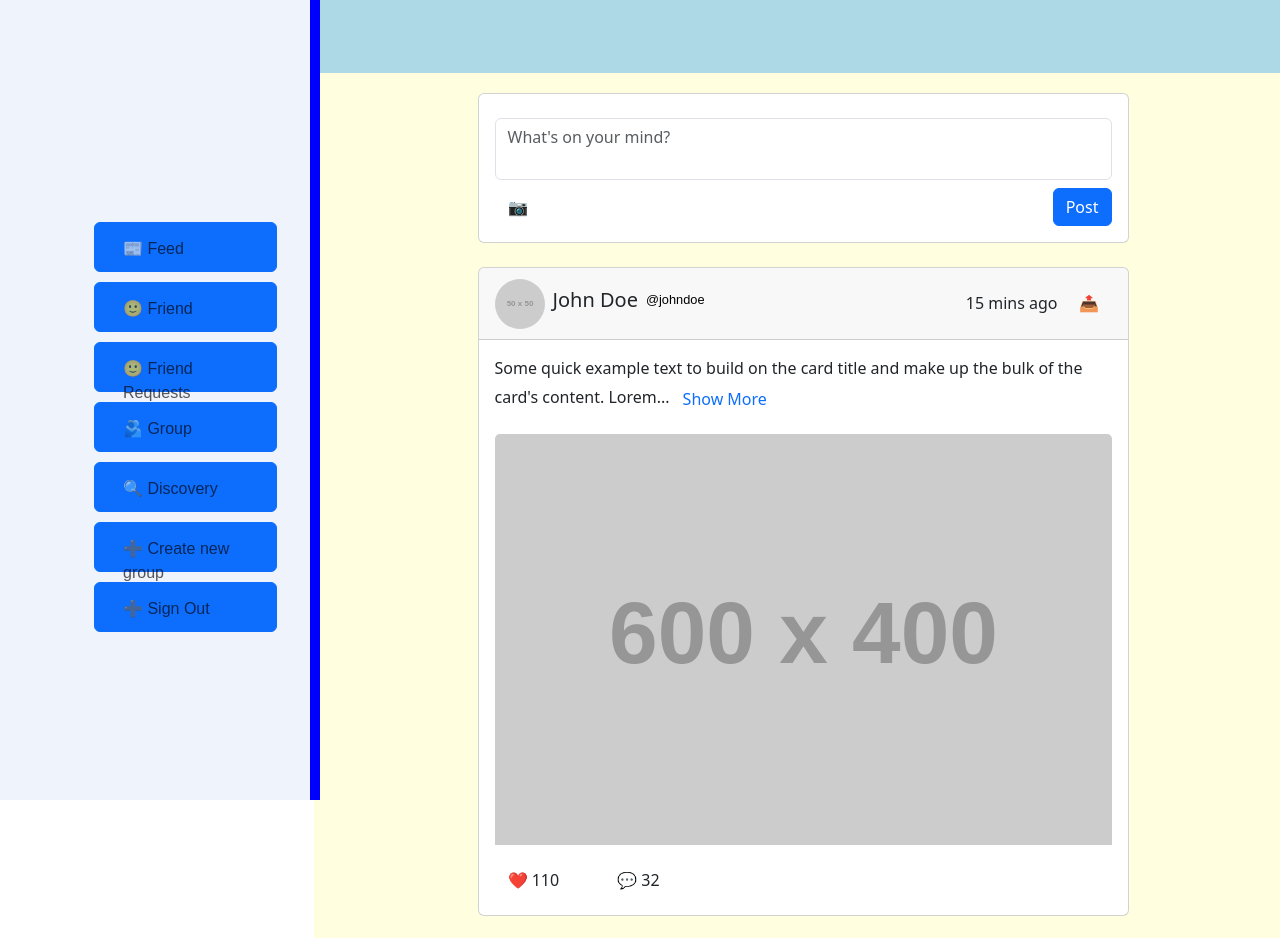
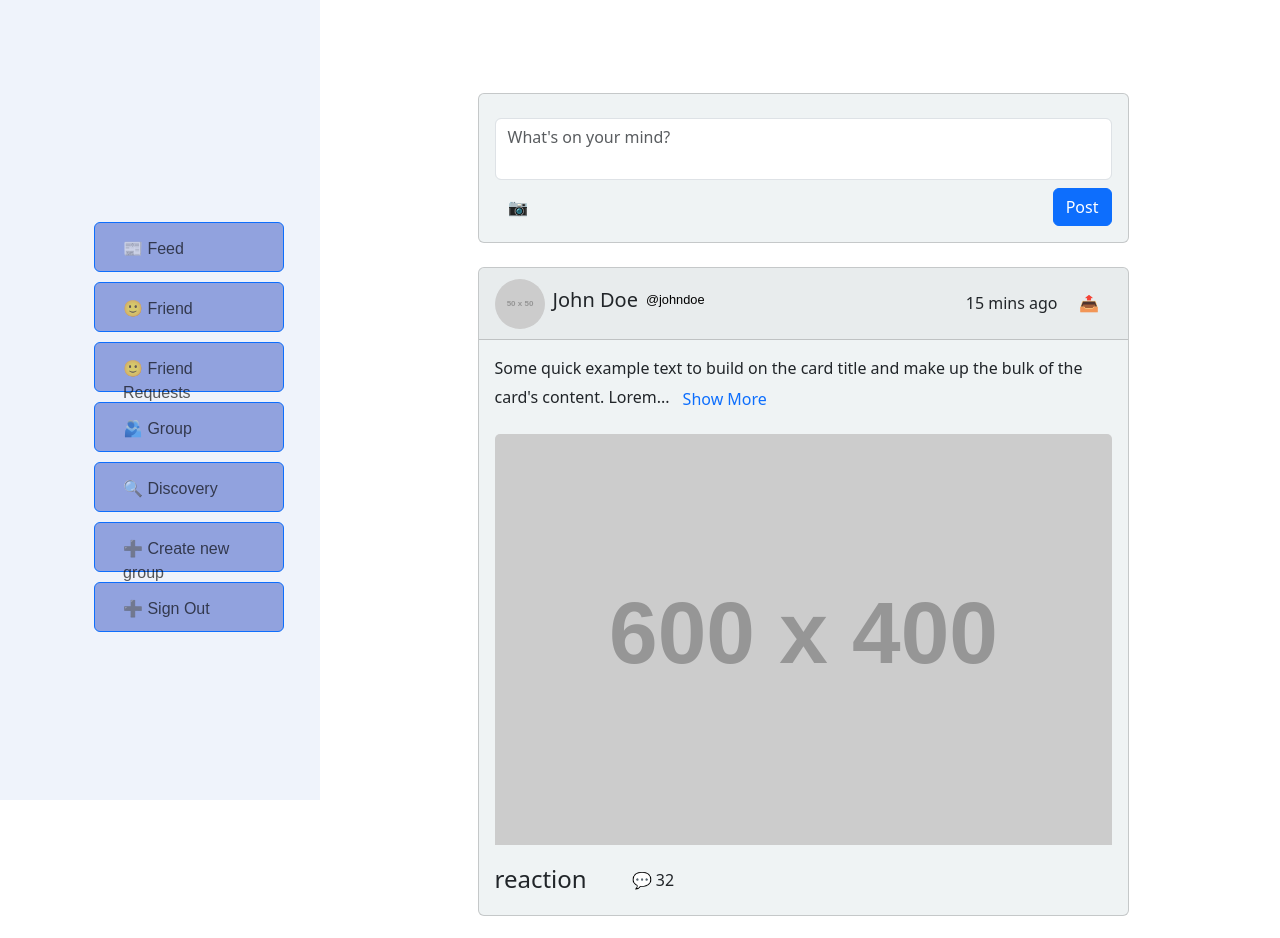
Before and after one commit to Cecil-B-Liv/fsDev, a React (Vite) app in the folder frontend/: page /HomePage in a window 1280 px wide. Shown: the top 938 px of the page. Built offline with nearby package versions, Linux system fonts and the light colour scheme.

Commit message:
change the color, add reaction bar, add noti

```diff
--- a/frontend/src/components/commentComponent.jsx
+++ b/frontend/src/components/commentComponent.jsx
@@ -4,6 +4,7 @@ import Row from "react-bootstrap/Row";
 import Col from "react-bootstrap/Col";
 import Image from "react-bootstrap/Image";
 import "../styles/commentComponent.css";
+import 'bootstrap-icons/font/bootstrap-icons.css';
 
 const CommentComponent = ({ username, content, likes, avatar }) => {
   return (
--- a/frontend/src/components/createPostHeaderComponent.jsx
+++ b/frontend/src/components/createPostHeaderComponent.jsx
@@ -12,7 +12,7 @@ export default function CreatePostHeader() {
     return (
         <>
             <Container className='d-flex justify-content-center mb-4'>
-                <Card className='createPostCard'>
+                <Card className='createPostCard' style={{ backgroundColor: '#EFF3F4' }}>
                     <Card.Body>
                         <Form>
                             <Form.Control as="textarea" rows={2} className='my-2' placeholder="What's on your mind?" />
--- a/frontend/src/components/headerComponent.jsx
+++ b/frontend/src/components/headerComponent.jsx
@@ -1,5 +1,4 @@
 import { useState, useEffect } from 'react';
-
 import Container from 'react-bootstrap/Container';
 import Nav from 'react-bootstrap/Nav';
 import Navbar from 'react-bootstrap/Navbar';
@@ -8,15 +7,16 @@ import Button from 'react-bootstrap/Button';
 import Row from 'react-bootstrap/Row';
 import Col from 'react-bootstrap/Col';
 import NavDropdown from 'react-bootstrap/NavDropdown';
+import NotificationComponent from './NotificationComponent';
 
 import '../styles/headerComponent.css';
 
 export default function Header() {
     const [prevScrollpos, setPrecScrollpos] = useState(window.scrollY);
     const [top, setTop] = useState(0);
+    const [showNotifications, setShowNotifications] = useState(false);
 
     useEffect(() => {
-        // Function to handle the header navbar scroll event
         const handleScroll = () => {
             const currentScrollPos = window.scrollY;
             if (prevScrollpos > currentScrollPos) {
@@ -32,7 +32,6 @@ export default function Header() {
         };
     }, [prevScrollpos]);
 
-    // Styles for the header navbar
     const headerNavStyle = {
         position: 'fixed',
         top: `${top}px`,
@@ -71,7 +70,25 @@ export default function Header() {
                         </Row>
                     </Form>
                     <Nav className='gap-3'>
-                        <Nav.Link href="#notification">🔔</Nav.Link>
+                        <Nav.Link
+                            href="#notification"
+                            onClick={() => setShowNotifications(!showNotifications)}
+                        >
+                            🔔
+                        </Nav.Link>
+                        {showNotifications && (
+                            <div
+                                style={{
+                                    position: 'absolute',
+                                    right: '20px',
+                                    top: '60px',
+                                    zIndex: 1000,
+                                    width: '300px',
+                                }}
+                            >
+                                <NotificationComponent />
+                            </div>
+                        )}
                         <NavDropdown
                             title="John Doe"
                             id="basic-nav-dropdown"
--- /dev/null
+++ b/frontend/src/components/reactionComponent.jsx
@@ -0,0 +1,52 @@
+import React, { useState } from "react";
+import Button from "react-bootstrap/Button";
+import "bootstrap/dist/css/bootstrap.min.css";
+import "../styles/reactionComponent.css";
+
+const ReactionComponent = () => {
+  const [selectedReaction, setSelectedReaction] = useState("reaction");
+  const [isHovered, setIsHovered] = useState(false);
+
+  const reactions = [
+    { emoji: "❤️", label: "Heart" },
+    { emoji: "😂", label: "Haha" },
+    { emoji: "😡", label: "Angry" },
+    { emoji: "👍", label: "Like" }
+  ];
+
+  const handleReactionClick = (emoji) => {
+    if (selectedReaction === emoji) {
+      setSelectedReaction("reaction");
+    } else {
+      setSelectedReaction(emoji);
+    }
+    setIsHovered(false);
+  };
+
+  return (
+    <div
+      className="reaction-container position-relative"
+      onMouseEnter={() => setIsHovered(true)}
+      onMouseLeave={() => setIsHovered(false)}
+    >
+      <Button variant="link" className="reaction-button">
+        {selectedReaction}
+      </Button>
+      {isHovered && (
+        <div className="reactions-popup position-absolute bg-white p-2 border rounded shadow-sm">
+          {reactions.map((reaction, index) => (
+            <div
+              key={index}
+              className={`reaction btn btn-light me-2 ${selectedReaction === reaction.emoji ? "selected" : ""}`}
+              onClick={() => handleReactionClick(reaction.emoji)}
+            >
+              {reaction.emoji}
+            </div>
+          ))}
+        </div>
+      )}
+    </div>
+  );
+};
+
+export default ReactionComponent;
--- a/frontend/src/components/userPostComponent.jsx
+++ b/frontend/src/components/userPostComponent.jsx
@@ -6,6 +6,7 @@ import Image from "react-bootstrap/Image";
 import Row from "react-bootstrap/Row";
 import Col from "react-bootstrap/Col";
 import CommentListComponent from "../components/commentsListComponent";
+import ReactionComponent from "../components/reactionComponent";
 import "../styles/userPostComponent.css";
 
 export default function UserPost() {
@@ -13,7 +14,7 @@ export default function UserPost() {
   const [showComments, setShowComments] = useState(false);
 
   const postText = `Some quick example text to build on the card title and make up the bulk of the card's content. Lorem ipsum dolor sit amet consectetur adipisicing elit. Natus atque impedit fuga explicabo quo voluptate.
-    Vero ipsum totam iure id, enim rem voluptatibus quasi consequatur mollitia. Officiis enim blanditiis natus. Lorem ipsum dolor sit amet, consectetur adipisicing elit. Voluptatum libero molestiae sequi fugiat nisi aliquam deserunt, optio doloremque tenetur laborum necessitatibus molestias repellendus sunt rem unde aliquid harum rerum sit. Lorem ipsum dolor sit amet consectetur, adipisicing elit. Maxime earum animi ducimus odio accusantium porro sequi explicabo rem dolore inventore nulla, odit nihil reprehenderit labore corporis, tenetur dignissimos, repudiandae blanditiis?`;
+    Vero ipsum totam iure id, enim rem voluptatibus quasi consequatur mollitia. Officiis enim blanditiis natus. Lorem ipsum dolor sit amet consectetur, adipisicing elit. Voluptatum libero molestiae sequi fugiat nisi aliquam deserunt, optio doloremque tenetur laborum necessitatibus molestias repellendus sunt rem unde aliquid harum rerum sit. Lorem ipsum dolor sit amet consectetur, adipisicing elit. Maxime earum animi ducimus odio accusantium porro sequi explicabo rem dolore inventore nulla, odit nihil reprehenderit labore corporis, tenetur dignissimos, repudiandae blanditiis?`;
 
   const shortenedText = postText.slice(0, 100);
 
@@ -27,7 +28,7 @@ export default function UserPost() {
 
   return (
     <Container className="d-flex justify-content-center mb-4">
-      <Card className="postCard">
+      <Card className="postCard" style={{ backgroundColor: '#EFF3F4' }}>
         <Card.Header>
           <Row>
             <Col className="userPostHeader d-flex justify-content-start align-items-center gap-2">
@@ -53,7 +54,7 @@ export default function UserPost() {
           <Card.Img variant="top" src="https://placehold.co/600x400" />
           <Row className="gap-2 mt-3">
             <Col xs="auto">
-              <Button variant="">❤️ 110</Button>
+              <ReactionComponent />
             </Col>
             <Col>
               <Button variant="" onClick={toggleComments}>
--- a/frontend/src/pages/Homepage.jsx
+++ b/frontend/src/pages/Homepage.jsx
@@ -4,12 +4,12 @@ import { Outlet } from "react-router-dom";
 import HeaderComponent from "../components/headerComponent";
 import SideNavComponent from "../components/sideNavComponent";
 import "../styles/sideNavComponent.css";
-import "../styles/HomePage.css"
+import "../styles/HomePage.css";
 
 export default function HomePage() {
   return (
     <>
-      <Row style={{ backgroundColor: "lightblue" }}>
+      <Row>
         <HeaderComponent />
       </Row>
 
--- a/frontend/src/styles/HomePage.css
+++ b/frontend/src/styles/HomePage.css
@@ -1,6 +1,6 @@
 .main-content {
     margin-left: 25%;
-    background-color: lightyellow;
+    background-color: #FFFFFF;
     flex-grow: 1;
     padding: 20px;
     min-width: 0;
--- a/frontend/src/styles/createPostHeaderComponent.css
+++ b/frontend/src/styles/createPostHeaderComponent.css
@@ -1,4 +1,5 @@
 .createPostCard {
     width: 70%;
     height: fit-content;
+
 }
--- /dev/null
+++ b/frontend/src/styles/reactionComponent.css
@@ -0,0 +1,46 @@
+.reaction-container {
+    display: inline-block;
+    position: relative;
+}
+
+.reaction-button {
+    font-size: 24px;
+    cursor: pointer;
+    color: inherit;
+    border: none;
+    background-color: transparent;
+    padding: 0;
+    text-decoration: none;
+}
+
+.reaction-button:hover {
+    text-decoration: none;
+}
+
+.reactions-popup {
+    display: flex;
+    gap: 10px;
+    top: -40px;
+    left: 0;
+    z-index: 1000;
+    background-color: white;
+    padding: 5px;
+    border-radius: 8px;
+    box-shadow: 0 2px 10px rgba(0, 0, 0, 0.1);
+}
+
+.reaction {
+    font-size: 24px;
+    cursor: pointer;
+    transition: background-color 0.2s ease;
+    padding: 5px 10px;
+    border-radius: 4px;
+}
+
+.reaction.selected {
+    background-color: #d3d3d3;
+}
+
+.reaction:hover {
+    transform: scale(1.2);
+}
--- a/frontend/src/styles/sideNavComponent.css
+++ b/frontend/src/styles/sideNavComponent.css
@@ -6,7 +6,7 @@
 
 .sideNav-container {
     background-color: #EFF3FB;
-    border-right: 10px solid blue;
+
     display: flex;
     flex-direction: column;
     position: fixed;
@@ -32,4 +32,5 @@
     margin-bottom: 10px;
     text-align: left;
     padding-left: 20px;
+    background-color: #91A2DE;
 }
```
